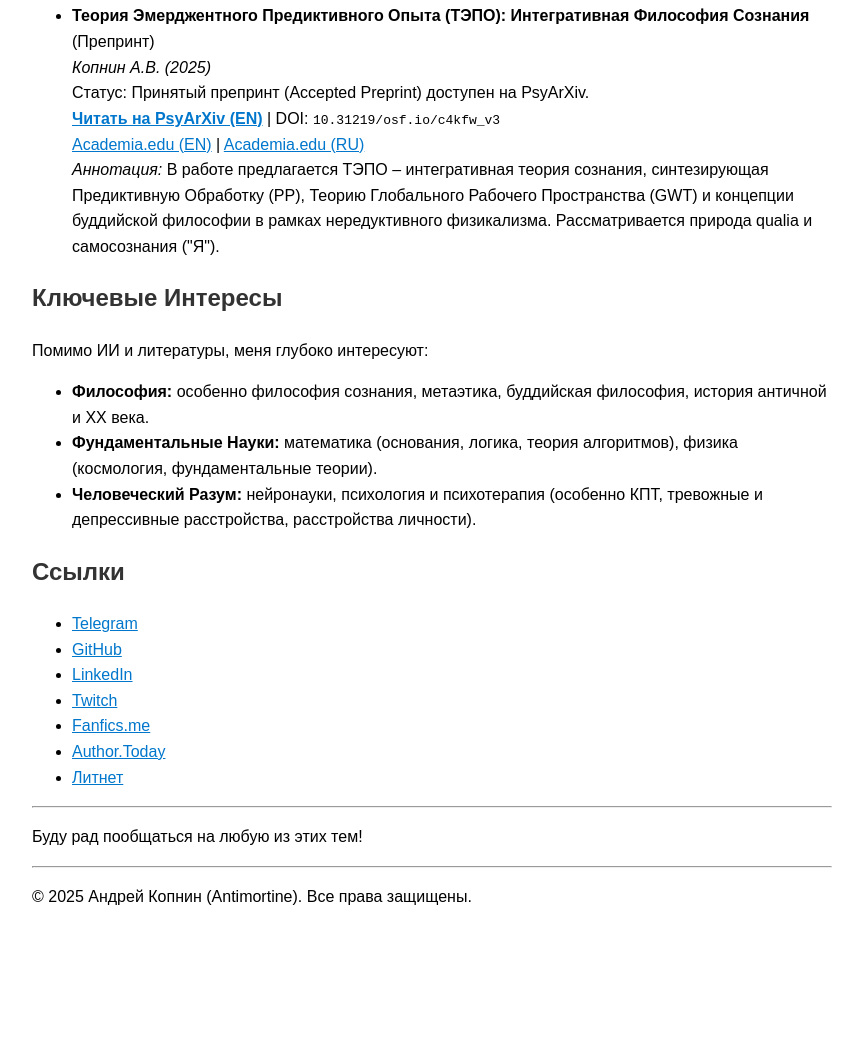
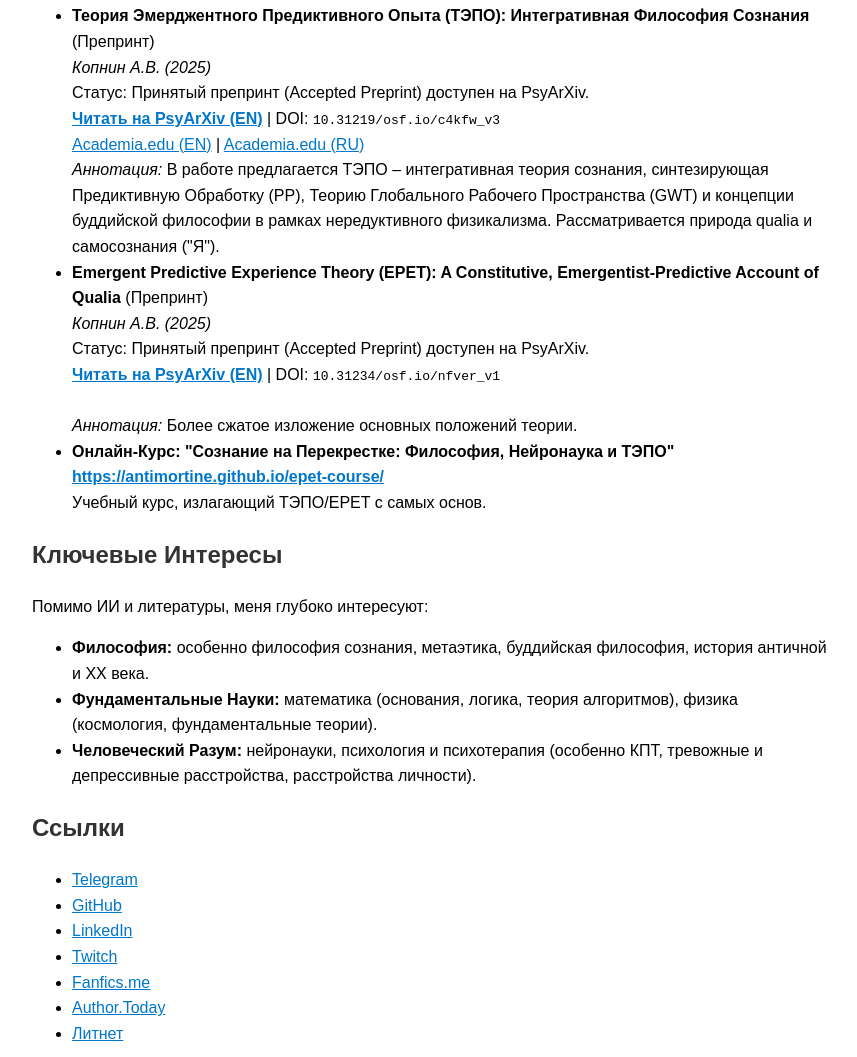
Before and after one commit to Antimortine/Antimortine.github.io, a plain HTML site: page index.html in a window 1280 px wide. Shown: the part 1200-2257 px from the top of the page, without its empty margins (208-1065 px from the left). Before the commit the page ends 2129 px from the top, so only its background shows below. Drawn offline with Linux system fonts and the light colour scheme.

Commit message:
Добавил ссылки на курс и второй препринт

```diff
--- a/index.html
+++ b/index.html
@@ -115,6 +115,21 @@
             <br>
             <em>Аннотация:</em> В работе предлагается ТЭПО – интегративная теория сознания, синтезирующая Предиктивную Обработку (PP), Теорию Глобального Рабочего Пространства (GWT) и концепции буддийской философии в рамках нередуктивного физикализма. Рассматривается природа qualia и самосознания ("Я").
         </li>
+        <li>
+            <strong>Emergent Predictive Experience Theory (EPET): A Constitutive, Emergentist-Predictive Account of Qualia</strong> (Препринт)<br>
+            <em>Копнин А.В. (2025)</em><br>
+            Статус: Принятый препринт (Accepted Preprint) доступен на PsyArXiv.<br>
+            <a href="https://osf.io/preprints/psyarxiv/nfver_v1" target="_blank" rel="noopener noreferrer"><strong>Читать на PsyArXiv (EN)</strong></a> |
+            DOI: <code>10.31234/osf.io/nfver_v1</code> <br>
+            <br>
+            <em>Аннотация:</em> Более сжатое изложение основных положений теории.
+        </li>
+        <li>
+            <strong>Онлайн-Курс: "Сознание на Перекрестке: Философия, Нейронаука и ТЭПО"</strong><br>
+            <a href="https://antimortine.github.io/epet-course/" target="_blank" rel="noopener noreferrer"><strong>https://antimortine.github.io/epet-course/</strong></a>
+            <br>
+            Учебный курс, излагающий ТЭПО/EPET с самых основ.
+        </li>
     </ul>
 
     <h2 class="interests">Ключевые Интересы</h2>
```
Also changed, not shown: en/index.html (+9 -0 lines).
